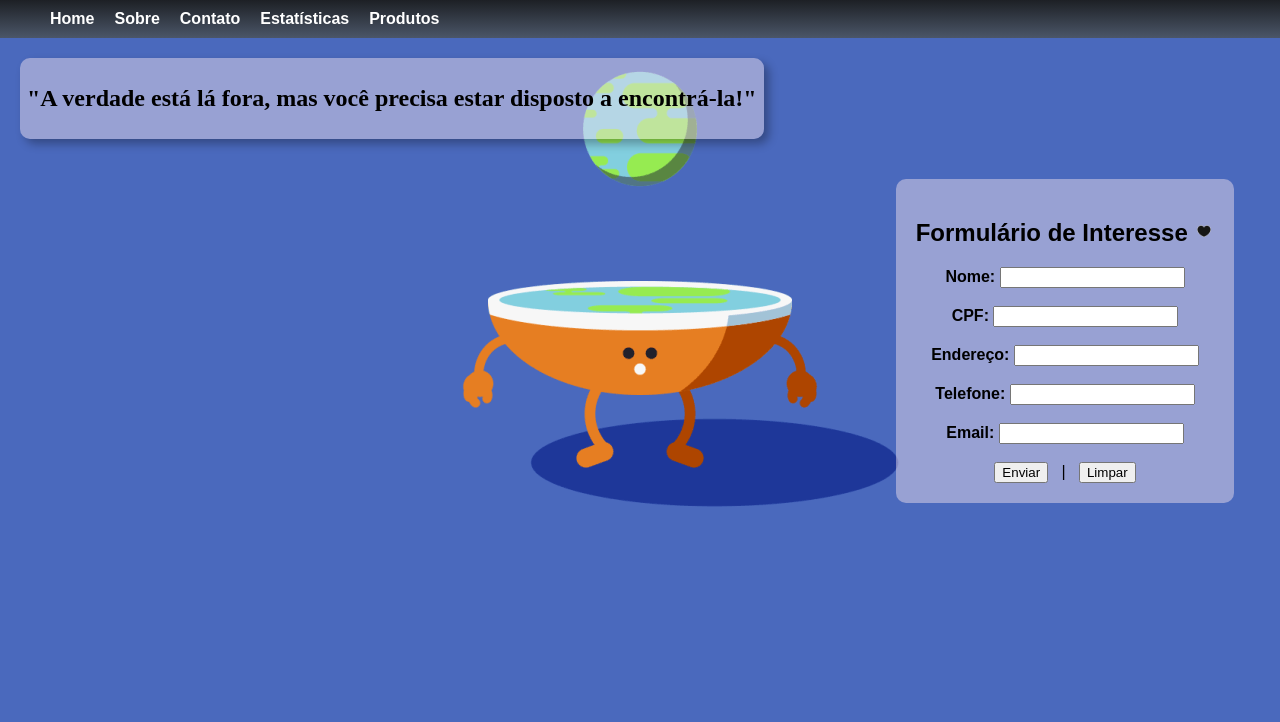
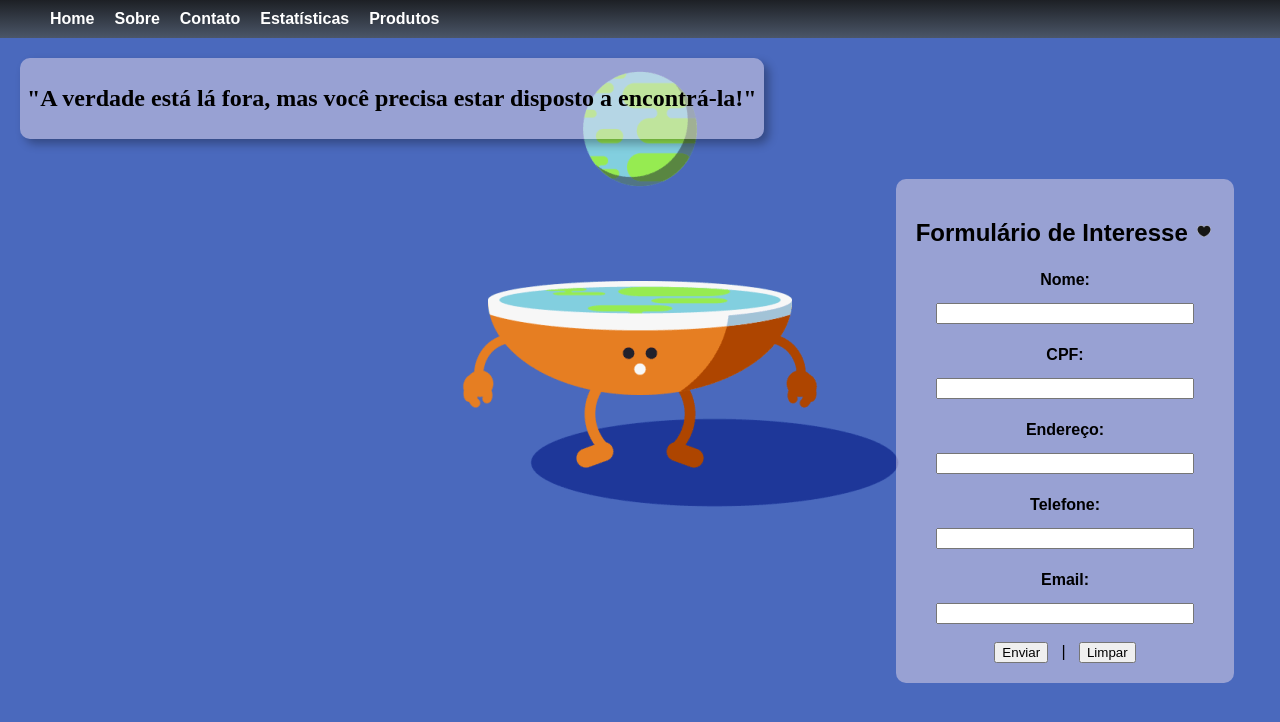
Before and after one commit to Delboniisa/Isabela_Escolaro_Delboni, a plain HTML site: page index.html in a window 1280 px wide. Drawn offline with Linux system fonts and the light colour scheme.

Commit message:
teste de resolução

```diff
--- a/style.css
+++ b/style.css
@@ -75,6 +75,13 @@ li:hover {
   object-fit: cover;
   object-position: center;
 }
-.grid{
-  display: grid;
+label{
+  display: block;
+  flex-direction: row;
+  line-height: 26px;
+  text-align: center;
+  padding-bottom: 10px;
 }
+input[type=text], input[type=number], input[type=email] {
+  min-width: 250px;
+}
```
